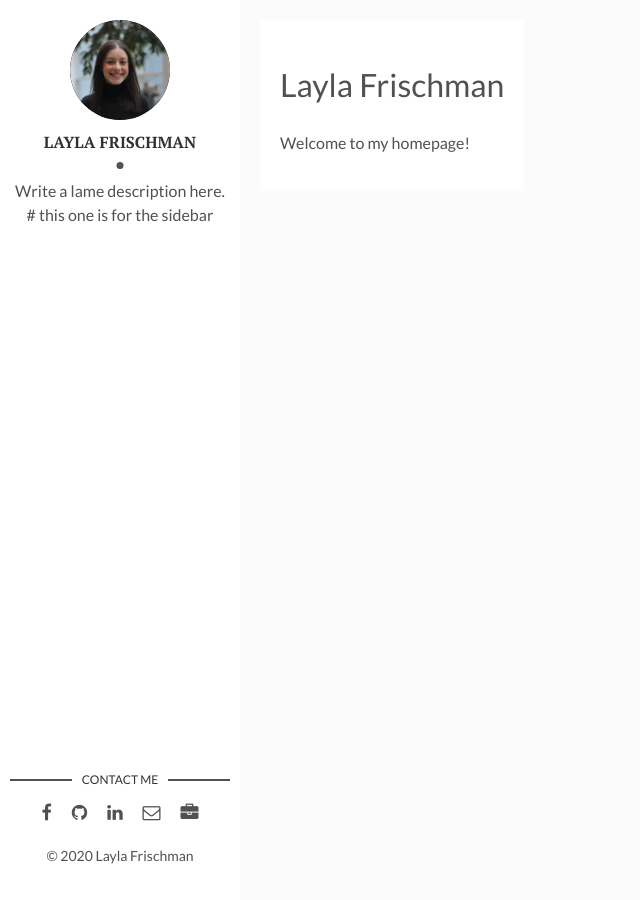
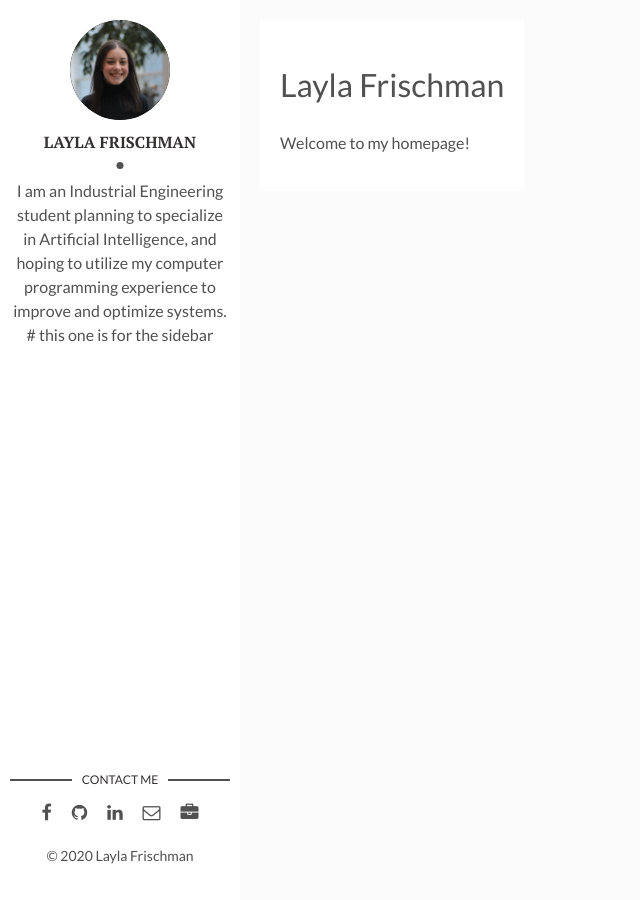
Before and after one commit to laylafrischman/laylafrischman.github.io, a Jekyll site: the page built from index.md, in a window 1280 px wide. Shown: the whole page, without its empty margins (0-640 px from the left). Built offline with Jekyll 4.4.1, drawn with Linux system fonts in a browser that asks for light colours.

Commit message:
Added descriptions for Google and sidebar

```diff
--- a/_config.yml
+++ b/_config.yml
@@ -21,7 +21,8 @@
 title: Layla Frischman
 email: laylasfrischman@gmail.com
 description: >- # this means to ignore newlines until "baseurl:"
-    Write a lame description here. # this one is for Google search results
+    I am an Industrial Engineering student planning to specialize in Artificial Intelligence, and hoping to utilize my
+    computer programming experience to improve and optimize systems.  # this one is for Google search results
 permalink: "/blog/:title"
 baseurl: "" # the subpath of your site, e.g. /blog
 url: "https://laylafrischman.ca" # the base hostname & protocol for your site, e.g. http://example.com
@@ -31,7 +32,8 @@ author:
   name: Layla Frischman # add your name
   img: laylafrischman.jpeg # add your photo
   about: >- # add an about section
-    Write a lame description here. # this one is for the sidebar
+   I am an Industrial Engineering student planning to specialize in Artificial Intelligence, and hoping to utilize my
+    computer programming experience to improve and optimize systems. # this one is for the sidebar
   resume: resume.pdf # add path to your resume
 
 # General settings
```
